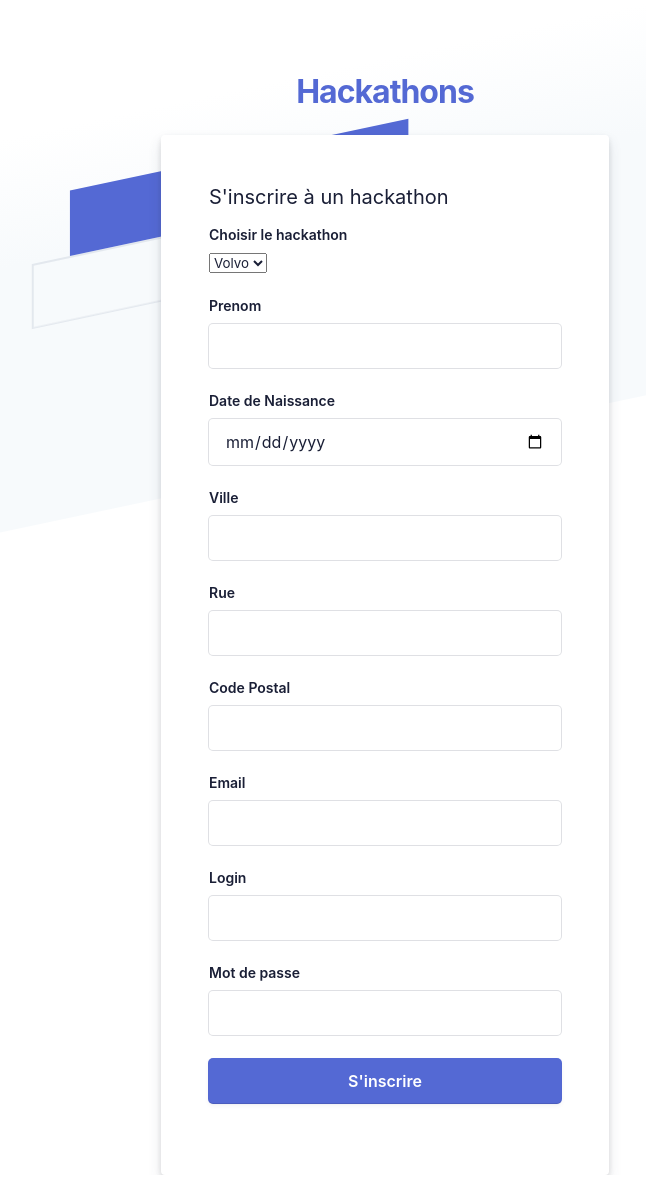
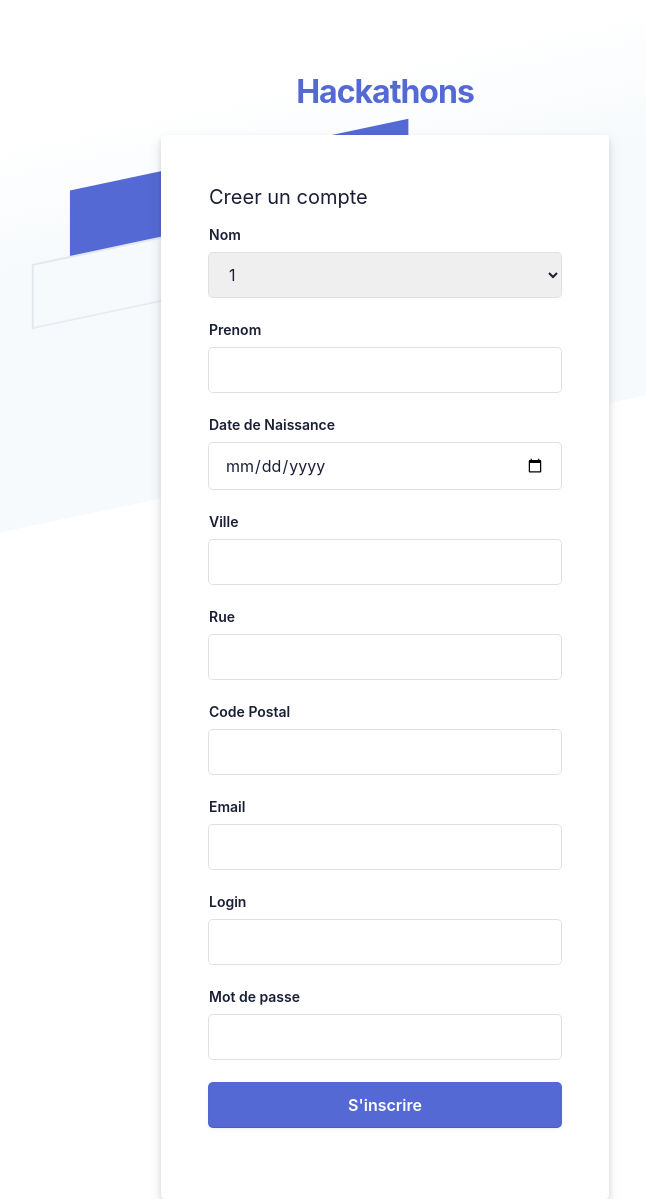
Before and after one commit to Lucidoss/hackaton, a Symfony app: template hackaton/templates/accueil/inscriptionhackathon.html.twig in a window 1280 px wide. Shown: the whole page, without its empty margins (255-901 px from the left). Before the commit the page ends 1175 px from the top, so only its background shows below. Run offline with Twig, Linux system fonts and the light colour scheme; the template is opened without the code that fills it, so the values that code supplies are empty; some libraries are stand-ins or nearby versions.

Commit message:
liste deroulante enfin

```diff
--- a/hackaton/public/styleconnexion.css
+++ b/hackaton/public/styleconnexion.css
@@ -1,5 +1,8 @@
 
-
+body,html{
+  width:100%;
+  height: 100%;
+}
 
 
 * {
--- a/hackaton/templates/accueil/inscriptionhackathon.html.twig
+++ b/hackaton/templates/accueil/inscriptionhackathon.html.twig
@@ -1,7 +1,7 @@
 <html>
 	<head>
 		<meta charset="utf-8">
-		<title>Hackathons : Inscription</title>
+		<title>Inscription</title>
 		<link rel="stylesheet" type="text/css" href="{{asset('styleconnexion.css')}}">
 	</head>
 
@@ -48,19 +48,18 @@
 					<div class="formbg-outer">
 						<div class="formbg">
 							<div class="formbg-inner padding-horizontal--48">
-								<span class="padding-bottom--15">S'inscrire à un hackathon
+								<span class="padding-bottom--15">Creer un compte
 								</span>
 								<form id="stripe-login">
 									<div class="field padding-bottom--24">
-										<label for="listehackathons">Choisir le hackathon</label>
-                                        <div class="select">
-										<select id="listehackathons" name="listehackathons" form="listehackathons">
-											<option value="volvo">Volvo</option>
-											<option value="saab">Saab</option>
-											<option value="opel">Opel</option>
-											<option value="audi">Audi</option>
+										<label for="nom">Nom</label>
+										<select style="width:100%;outline-color: rgb(84 105 212 / 0.5);border: unset;min-height: 44px;font-size: 16px;padding: 8px 16px;border-radius: 4px;box-shadow: rgb(0 0 0 / 0%) 0px 0px 0px 0px, rgb(0 0 0 / 0%) 0px 0px 0px 0px, rgb(0 0 0 / 0%) 0px 0px 0px 0px, rgb(60 66 87 / 16%) 0px 0px 0px 1px, rgb(0 0 0 / 0%) 0px 0px 0px 0px, rgb(0 0 0 / 0%) 0px 0px 0px 0px, rgb(0 0 0 / 0%) 0px 0px 0px 0px;">
+										<option>1</option>
+										<option>2</option>
+										<option>3</option>
+										<option>4</option>
+										<option>5</option>
 									</select>
-                                        </div>
 								</div>
 								<div class="field padding-bottom--24">
 									<label for="prenom">Prenom</label>
@@ -106,5 +105,4 @@
 			</div>
 		</div>
 	</body>
-	</body>
 </html></div></body></html>
```
Lines whose indentation alone changed are shown as unchanged.
